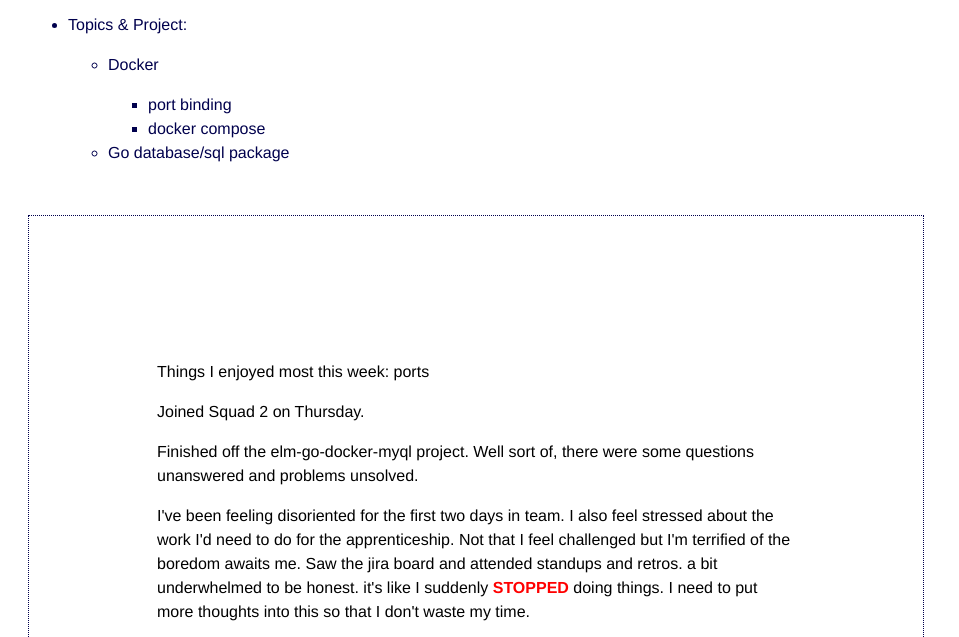
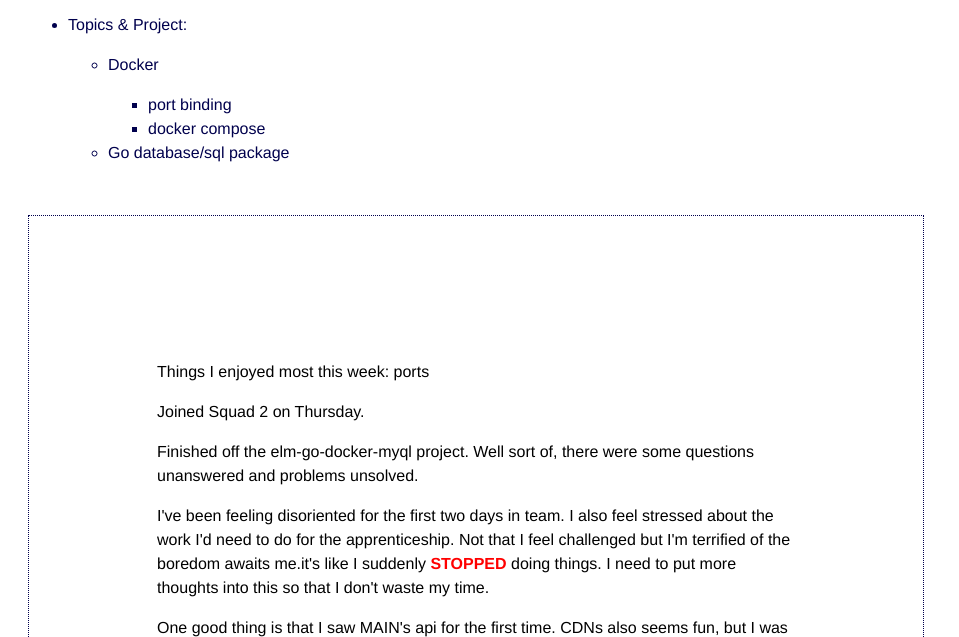
Before and after one commit to LXie-Saintex/placement-retro, a website: page html/week11.html in a window 1280 px wide. Shown: the part 152-789 px from the top of the page, without its empty margins (0-959 px from the left). Drawn offline with Linux system fonts and the light colour scheme.

Commit message:
modified week11

```diff
--- a/html/week11.html
+++ b/html/week11.html
@@ -32,8 +32,7 @@
             </p>
             <p>
                 I've been feeling disoriented for the first two days in team. I also feel stressed about the work I'd need to do for the apprenticeship.
-                Not that I feel challenged but I'm terrified of the boredom awaits me.
-                Saw the jira board and attended standups and retros. a bit underwhelmed to be honest. it's like I suddenly <b>STOPPED</b> doing things.
+                Not that I feel challenged but I'm terrified of the boredom awaits me.it's like I suddenly <b>STOPPED</b> doing things.
                 I need to put more thoughts into this so that I don't waste my time.
             </p>
             <p>
```
